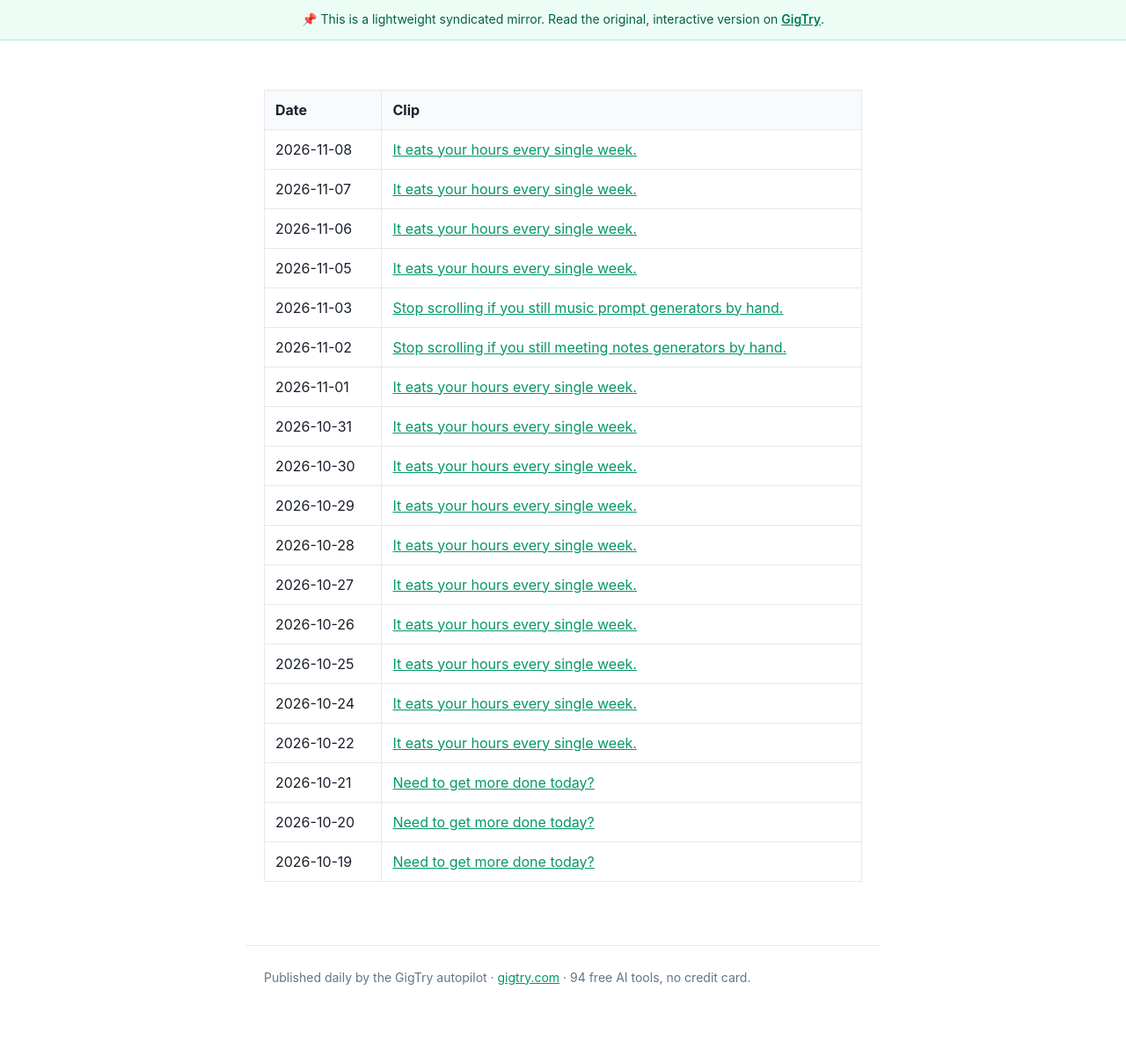
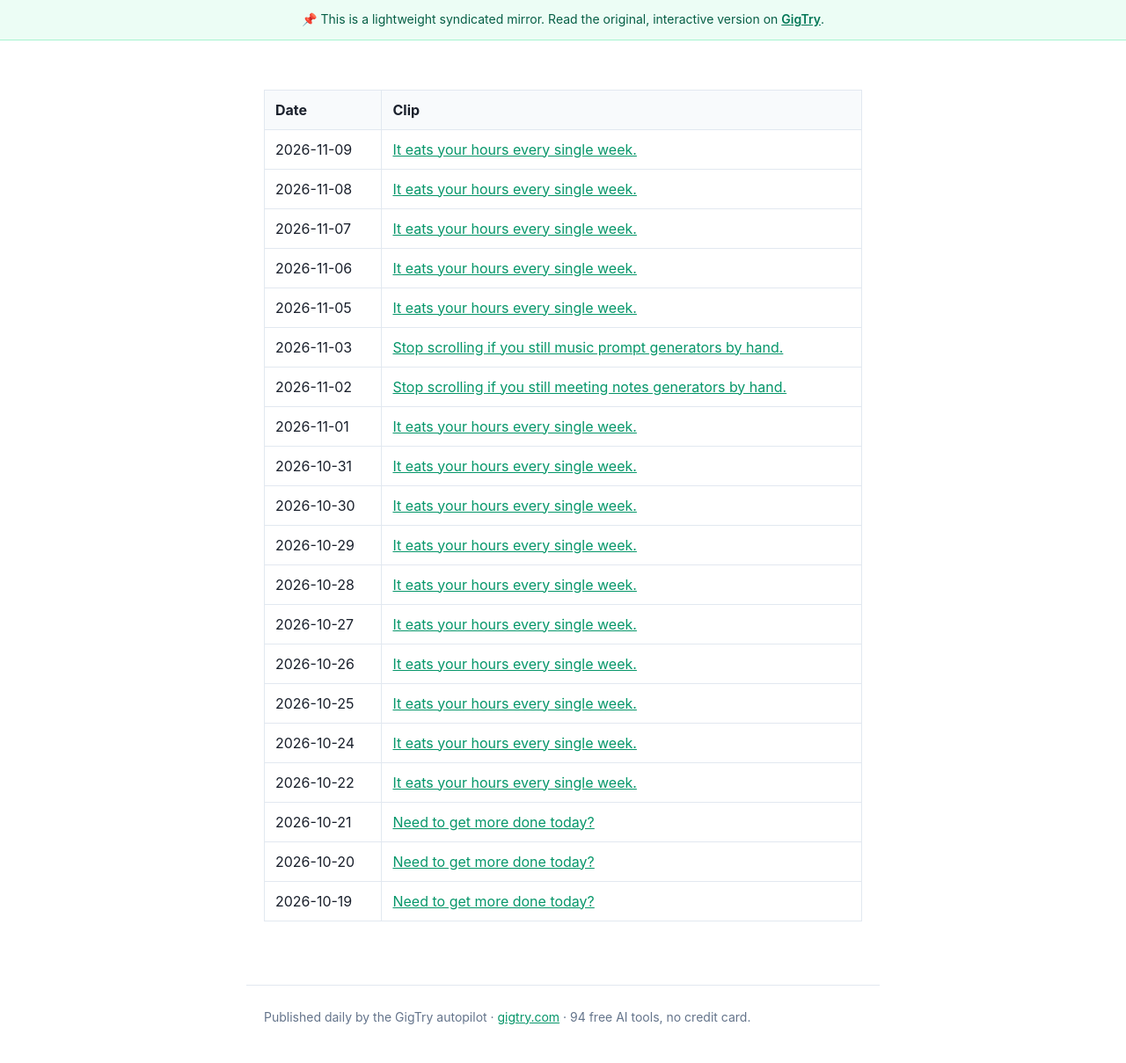
Before and after one commit to gigtryinfo-dev/gigtry-public, a Jekyll site: the page built from posts/clips/index.md, in a window 1280 px wide. Shown: the whole page at 88% size. Built offline with Jekyll 4.4.1, drawn with Linux system fonts in a browser that asks for light colours; before the commit the page ends 1164 px from its top, so only the background shows below that.

Commit message:
clips index: 2026-11-09

```diff
--- a/posts/clips/index.md
+++ b/posts/clips/index.md
@@ -7,6 +7,7 @@
 
 | Date | Clip |
 |------|------|
+| 2026-11-09 | [It eats your hours every single week.](https://gigtryinfo-dev.github.io/gigtry-public/posts/clips/2026-11-09-clip-1.html) |
 | 2026-11-08 | [It eats your hours every single week.](https://gigtryinfo-dev.github.io/gigtry-public/posts/clips/2026-11-08-clip-1.html) |
 | 2026-11-07 | [It eats your hours every single week.](https://gigtryinfo-dev.github.io/gigtry-public/posts/clips/2026-11-07-clip-1.html) |
 | 2026-11-06 | [It eats your hours every single week.](https://gigtryinfo-dev.github.io/gigtry-public/posts/clips/2026-11-06-clip-1.html) |
```
